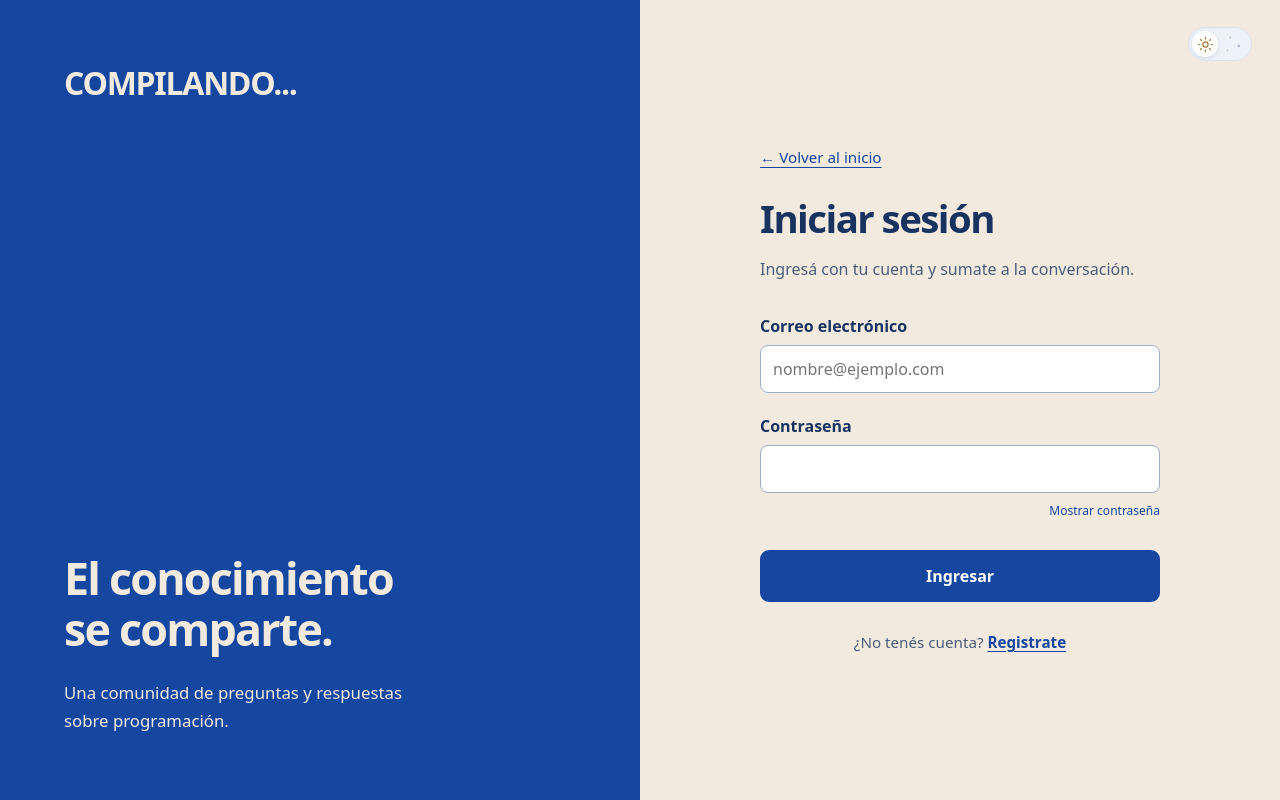
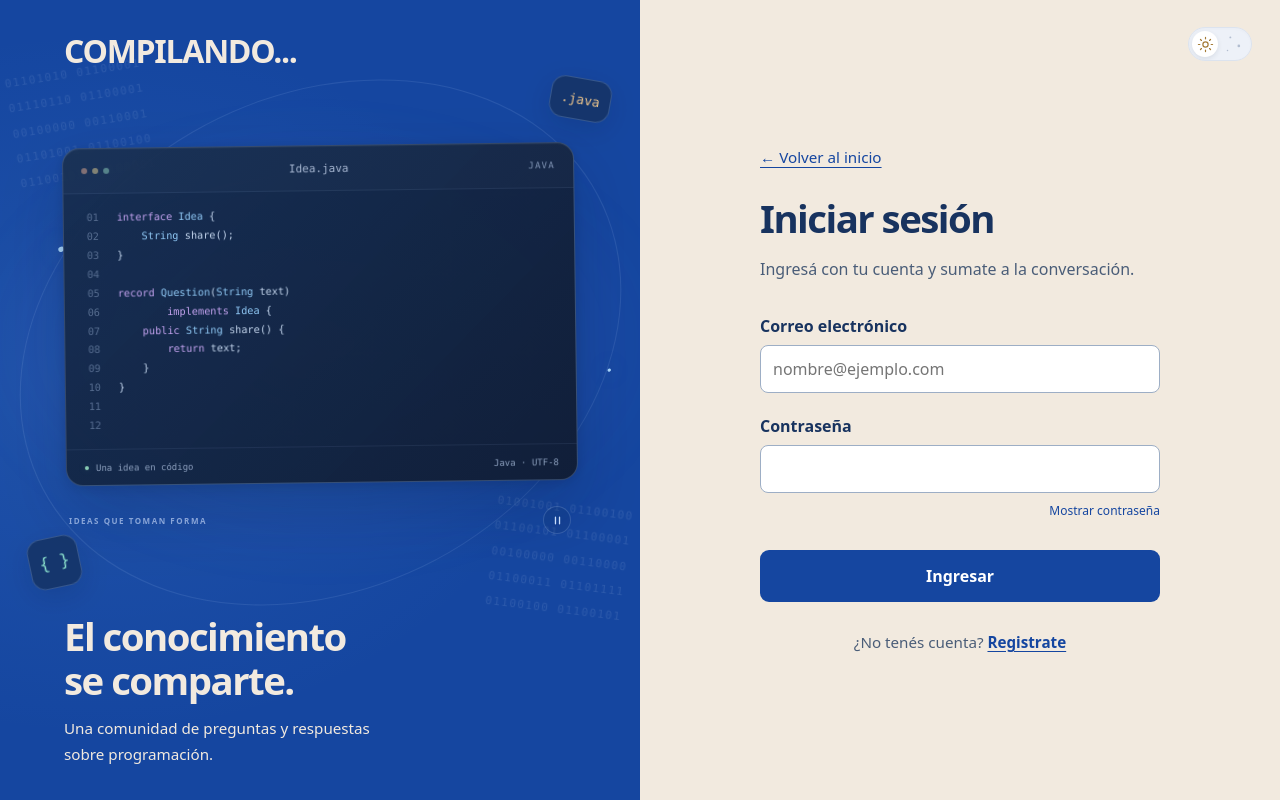
Before and after one commit to FacuArmando/Compilando..., a Flask app: template compilando/templates/auth/login.html in a window 1280 px wide. Run offline with Flask 3, Linux system fonts and the light colour scheme; the template is opened without the code that fills it, so the values that code supplies are empty.

Commit message:
feat(ui): agregar animación de Java y binario en login y registro

```diff
--- a/compilando/static/css/app.css
+++ b/compilando/static/css/app.css
@@ -197,7 +197,6 @@ button:focus-visible {
 }
 
 .auth-visual {
-  /* Este panel queda preparado para incorporar una foto como fondo más adelante. */
   display: flex;
   flex-direction: column;
   justify-content: space-between;
--- /dev/null
+++ b/compilando/static/css/auth-code.css
@@ -0,0 +1,203 @@
+/* Escena decorativa de Java; no comparte estado con los formularios. */
+.auth-visual {
+  position: relative;
+  isolation: isolate;
+  overflow: hidden;
+  gap: clamp(32px, 4vh, 52px);
+  background-image: radial-gradient(ellipse at 15% 48%, #78b7ff1c, transparent 60%);
+}
+
+.auth-visual::before {
+  position: absolute;
+  z-index: -1;
+  inset: 0;
+  background-image: radial-gradient(#d0e2ff25 0.7px, transparent 0.7px);
+  background-size: 24px 24px;
+  mask-image: radial-gradient(ellipse at 48% 46%, #000, transparent 65%);
+  content: "";
+  pointer-events: none;
+}
+
+.auth-visual-copy { margin-top: 0; }
+.auth-code-scene {
+  position: relative;
+  display: flex;
+  flex: 1;
+  flex-direction: column;
+  justify-content: center;
+  min-width: 0;
+  min-height: 344px;
+  width: 100%;
+  max-width: 560px;
+  margin: 10px auto;
+  perspective: 1000px;
+  color: #deebff;
+  --code-line-height: 1.85;
+}
+
+.auth-code-atmosphere { position: absolute; inset: -30px -40px; pointer-events: none; }
+.auth-code-atmosphere::before {
+  position: absolute;
+  inset: 8% -10%;
+  border-radius: 50%;
+  background: radial-gradient(ellipse, #6ecbff26, #7394ff0a 52%, transparent 72%);
+  filter: blur(18px);
+  content: "";
+}
+.auth-code-orbit {
+  position: absolute;
+  width: 90%;
+  height: 90%;
+  top: 5%;
+  left: 5%;
+  border: 1px solid #bad7ff1c;
+  border-radius: 50%;
+  transform: rotate(-28deg) scaleX(1.18);
+}
+.auth-code-orbit::before, .auth-code-orbit::after {
+  position: absolute;
+  width: 5px;
+  height: 5px;
+  border-radius: 50%;
+  background: #addbff;
+  box-shadow: 0 0 18px #8dd1ff99;
+  content: "";
+}
+.auth-code-orbit::before { left: 20%; top: 8%; }
+.auth-code-orbit::after { right: 11%; bottom: 17%; width: 3px; height: 3px; }
+.auth-code-stream {
+  position: absolute;
+  color: #d3e6ff;
+  opacity: .13;
+  font: 11px/2.3 ui-monospace, SFMono-Regular, Menlo, Consolas, monospace;
+  letter-spacing: .13em;
+  white-space: nowrap;
+}
+.auth-code-stream-one { top: 0; left: -12px; transform: rotate(-9deg); }
+.auth-code-stream-two { bottom: -10px; right: -12px; transform: rotate(7deg); }
+.auth-code-symbol {
+  position: absolute;
+  z-index: 2;
+  display: grid;
+  place-items: center;
+  border: 1px solid #aecbff38;
+  border-radius: 14px;
+  background: #143367e6;
+  box-shadow: 0 8px 28px #00153524;
+  font: 17px/1 ui-monospace, SFMono-Regular, Menlo, Consolas, monospace;
+}
+.auth-code-symbol-braces { bottom: 28px; left: 5px; width: 51px; height: 51px; transform: rotate(-12deg); color: #89decb; }
+.auth-code-symbol-java { top: 10px; right: 5px; width: 61px; height: 42px; transform: rotate(10deg); color: #ebc38b; font-size: 13px; }
+
+.auth-code-window {
+  position: relative;
+  z-index: 1;
+  width: 100%;
+  overflow: hidden;
+  border: 1px solid #aac9ff3b;
+  border-radius: 17px;
+  background: linear-gradient(135deg, #152d51f5, #101d36fa);
+  box-shadow: 0 28px 65px #04163233, 0 3px 12px #04163220, inset 0 1px #ffffff0a;
+  transform: rotate(-2deg);
+  transform-origin: center;
+}
+.auth-code-toolbar {
+  display: flex;
+  align-items: center;
+  gap: 12px;
+  min-width: 0;
+  height: 45px;
+  padding: 0 18px;
+  border-bottom: 1px solid #b3ceff14;
+  background: #d5e6ff05;
+  font: 11px/1 ui-monospace, SFMono-Regular, Menlo, Consolas, monospace;
+}
+.auth-code-dots { display: flex; gap: 5px; flex-shrink: 0; }
+.auth-code-dots i { width: 6px; height: 6px; border-radius: 50%; background: #c7d6ee40; }
+.auth-code-dots i:first-child { background: #e7ad9280; }
+.auth-code-dots i:nth-child(2) { background: #e7d29280; }
+.auth-code-dots i:last-child { background: #92d4be80; }
+.auth-code-filename { margin: 0 auto; color: #a6b7d2; }
+.auth-code-language { color: #8195b6; font-size: 9px; letter-spacing: .14em; }
+.auth-code-editor {
+  display: flex;
+  gap: clamp(12px, 1.4vw, 22px);
+  padding: 22px 18px 18px;
+  font: clamp(10px, .87vw, 13px)/var(--code-line-height) ui-monospace, SFMono-Regular, Menlo, Consolas, monospace;
+}
+.auth-code-gutter { flex: 0 0 17px; color: #566c8f; user-select: none; text-align: right; }
+.auth-code-source {
+  flex: 1;
+  min-width: 0;
+  height: calc(12em * var(--code-line-height));
+  overflow: hidden;
+  margin: 0;
+  color: #c4d5ed;
+  font: inherit;
+  tab-size: 4;
+  white-space: pre;
+}
+.auth-code-source code { font: inherit; }
+.auth-code-keyword { color: #c6a4f1; }
+.auth-code-type { color: #91c9f6; }
+.auth-code-string { color: #9dd8be; }
+.auth-code-number { color: #e8bf86; }
+.auth-code-comment { color: #6f89a8; }
+.auth-code-caret { display: inline-block; width: 1.5px; height: 1.15em; margin-left: 2px; vertical-align: -.2em; background: #95dbc6; }
+[data-code-mode="binary"] .auth-code-source { color: #8acfc5; letter-spacing: .055em; }
+.auth-code-footer {
+  display: flex;
+  align-items: center;
+  justify-content: space-between;
+  gap: 12px;
+  min-height: 36px;
+  padding: 0 18px;
+  border-top: 1px solid #b3ceff14;
+  color: #8b9fbd;
+  font: 9px/1.4 ui-monospace, SFMono-Regular, Menlo, Consolas, monospace;
+}
+.auth-code-footer > span:first-child { display: flex; align-items: center; gap: 7px; }
+.auth-code-status-dot { width: 4px; height: 4px; border-radius: 50%; background: #88cdb4; box-shadow: 0 0 8px #88cdb433; }
+.auth-code-controls { position: relative; z-index: 2; display: flex; justify-content: space-between; align-items: center; gap: 12px; margin-top: 28px; padding: 0 5px; }
+.auth-code-caption { color: #d3e3ff99; font-size: 8px; font-weight: 600; letter-spacing: .19em; }
+.auth-code-pause { display: grid; place-items: center; width: 28px; height: 28px; border: 1px solid #b5d1ff33; border-radius: 50%; background: #142d5724; color: #c8dcfa; cursor: pointer; }
+.auth-code-pause[hidden], .auth-code-play-icon { display: none; }
+.auth-code-pause:hover { background: #bdd9ff1c; border-color: #b5d1ff80; }
+.auth-code-pause svg { width: 13px; height: 13px; }
+.auth-code-pause[aria-pressed="true"] .auth-code-pause-icon { display: none; }
+.auth-code-pause[aria-pressed="true"] .auth-code-play-icon { display: block; }
+
+[data-code-running] .auth-code-window { animation: auth-code-float 12s ease-in-out infinite; }
+[data-code-running] .auth-code-caret { animation: auth-code-blink 1.1s steps(2, start) infinite; }
+[data-code-running] .auth-code-stream-one { animation: auth-code-drift 17s ease-in-out infinite alternate; }
+[data-code-running] .auth-code-stream-two { animation: auth-code-drift 21s ease-in-out -8s infinite alternate-reverse; }
+[data-code-running="false"] :is(.auth-code-window, .auth-code-caret, .auth-code-stream) { animation-play-state: paused; }
+[data-code-running="false"] .auth-code-caret { opacity: .5; }
+
+:root[data-theme="dark"] .auth-code-window { background: linear-gradient(135deg, #17263df5, #101a2afa); border-color: #7899c542; box-shadow: 0 30px 65px #00000033, inset 0 1px #ffffff08; }
+:root[data-theme="dark"] .auth-code-symbol { background: #192c46; border-color: #7899c538; }
+:root[data-theme="dark"] .auth-code-atmosphere::before { opacity: .65; }
+
+@keyframes auth-code-float {
+  0%, 100% { transform: translateY(3px) rotate(-2deg); }
+  50% { transform: translateY(-5px) rotate(-.7deg); }
+}
+@keyframes auth-code-blink { to { opacity: 0; } }
+@keyframes auth-code-drift { to { translate: 0 -24px; opacity: .06; } }
+
+@media (min-width: 761px) and (max-height: 800px) {
+  .auth-visual { gap: 24px; padding-block: 32px; }
+  .auth-code-scene { min-height: 300px; margin-block: 4px; }
+  .auth-code-editor { padding-block: 14px; font-size: clamp(10px, .8vw, 12px); }
+  .auth-code-controls { margin-top: 18px; }
+  .auth-visual-title { font-size: clamp(2rem, 3vw, 3rem); }
+  .auth-visual-description { margin-top: 14px; font-size: .95rem; }
+}
+@media (max-width: 760px) {
+  .auth-code-scene { display: none; }
+  .auth-visual { gap: 0; }
+  .auth-brand { padding-right: 66px; font-size: clamp(1.3rem, 5vw, 1.5rem); }
+}
+@media (prefers-reduced-motion: reduce) {
+  .auth-code-scene *, .auth-code-scene *::before, .auth-code-scene *::after { animation: none !important; }
+}
--- /dev/null
+++ b/compilando/static/js/auth-code.js
@@ -0,0 +1,193 @@
+/* Una escena local de texto. Nunca lee los campos del formulario ni ejecuta Java. */
+(() => {
+  const snippets = [
+    {
+      file: 'Idea.java',
+      code: 'interface Idea {\n    String share();\n}\n\nrecord Question(String text)\n        implements Idea {\n    public String share() {\n        return text;\n    }\n}',
+    },
+    {
+      file: 'Community.java',
+      code: 'import java.util.List;\n\nclass Community {\n    public static void main(String[] args) {\n        var ideas = List.of(\n            "ask", "share",\n            "learn"\n        );\n        ideas.forEach(System.out::println);\n    }\n}',
+    },
+    {
+      file: 'Developer.java',
+      code: 'abstract class Person {\n    abstract String contribute();\n}\n\nclass Developer extends Person {\n    @Override\n    String contribute() {\n        return "A new idea.";\n    }\n}',
+    },
+    {
+      file: 'Learning.java',
+      code: 'import java.util.stream.Stream;\n\nclass Learning {\n    public static void main(String[] args) {\n        Stream.of("ideas", "code")\n            .map(String::toUpperCase)\n            .forEach(System.out::println);\n    }\n}',
+    },
+  ];
+  const keywords = new Set('abstract class extends implements import interface new public record return static var void'.split(' '));
+  const types = new Set('Community Developer Idea Learning List Person Question Stream String System'.split(' '));
+  const tokenPattern = /\/\/[^\n]*|"(?:\\.|[^"\\])*"?|\b[A-Za-z_]\w*\b|\b\d+\b/g;
+  const reducedMotion = window.matchMedia('(prefers-reduced-motion: reduce)');
+  const wideScreen = window.matchMedia('(min-width: 761px)');
+
+  function paint(node, text, binary) {
+    if (binary) {
+      node.textContent = text;
+      return;
+    }
+    const fragment = document.createDocumentFragment();
+    let offset = 0;
+    for (const match of text.matchAll(tokenPattern)) {
+      fragment.append(document.createTextNode(text.slice(offset, match.index)));
+      const word = match[0];
+      const kind = word.startsWith('//') ? 'comment'
+        : word.startsWith('"') ? 'string'
+          : keywords.has(word) ? 'keyword'
+            : types.has(word) ? 'type'
+              : /^\d+$/.test(word) ? 'number' : null;
+      if (kind) {
+        const span = document.createElement('span');
+        span.className = `auth-code-${kind}`;
+        span.textContent = word;
+        fragment.append(span);
+      } else {
+        fragment.append(document.createTextNode(word));
+      }
+      offset = match.index + word.length;
+    }
+    fragment.append(document.createTextNode(text.slice(offset)));
+    node.replaceChildren(fragment);
+  }
+
+  // Una ventana de bytes UTF-8 del mismo fragmento, agrupados de a tres por fila.
+  function toBinary(text) {
+    const bytes = Array.from(new TextEncoder().encode(text)).slice(0, 36);
+    const rows = [];
+    for (let index = 0; index < bytes.length; index += 3) {
+      rows.push(bytes.slice(index, index + 3).map(byte => byte.toString(2).padStart(8, '0')).join(' '));
+    }
+    return rows.join('\n');
+  }
+
+  document.querySelectorAll('[data-code-scene]').forEach(scene => {
+    const source = scene.querySelector('[data-code-source]');
+    const filename = scene.querySelector('[data-code-filename]');
+    const status = scene.querySelector('[data-code-status]');
+    const encoding = scene.querySelector('[data-code-encoding]');
+    const pause = scene.querySelector('[data-code-pause]');
+    let index = 0;
+    let phase = 'typing';
+    let elapsed = 0;
+    let nextCharacter = 0;
+    let cursor = 0;
+    let last = 0;
+    let lastPaint = 0;
+    let frame = 0;
+    let manuallyPaused = false;
+    let binary = toBinary(snippets[index].code);
+
+    function setMode(mode) {
+      scene.dataset.codeMode = mode;
+      encoding.textContent = mode === 'binary' ? 'UTF-8 → 0101' : 'Java · UTF-8';
+    }
+
+    function still() {
+      phase = 'hold';
+      elapsed = 0;
+      cursor = snippets[index].code.length;
+      setMode('java');
+      filename.textContent = snippets[index].file;
+      status.textContent = 'Una idea en código';
+      paint(source, snippets[index].code, false);
+    }
+
+    function changePhase(next) {
+      phase = next;
+      elapsed = 0;
+      lastPaint = 0;
+      if (next === 'morph') {
+        setMode('binary');
+        status.textContent = 'Cada carácter, una secuencia';
+      } else if (next === 'erase') {
+        status.textContent = 'Otra forma de pensarlo';
+      } else if (next === 'typing') {
+        index = (index + 1 + Math.floor(Math.random() * (snippets.length - 1))) % snippets.length;
+        binary = toBinary(snippets[index].code);
+        cursor = 0;
+        nextCharacter = 0;
+        setMode('java');
+        filename.textContent = snippets[index].file;
+        status.textContent = 'Una idea en código';
+      }
+    }
+
+    function tick(now) {
+      elapsed += Math.min(now - last, 80);
+      last = now;
+      const code = snippets[index].code;
+      if (phase === 'typing') {
+        const previous = cursor;
+        while (elapsed >= nextCharacter && cursor < code.length) {
+          const character = code[cursor++];
+          nextCharacter += character === '\n' ? 95 : /[;{}]/.test(character) ? 65 : 12 + Math.random() * 23;
+        }
+        if (cursor !== previous) paint(source, code.slice(0, cursor), false);
+        if (cursor === code.length) changePhase('hold');
+      } else if (phase === 'hold' && elapsed > 2300) {
+        changePhase('morph');
+      } else if (phase === 'morph') {
+        if (elapsed > 1600) {
+          paint(source, binary, true);
+          changePhase('binary');
+          status.textContent = 'La misma idea, en binario';
+        } else if (elapsed - lastPaint > 65) {
+          const progress = elapsed / 1600;
+          const target = binary.split('\n');
+          const original = code.split('\n');
+          const rows = target.map((row, line) => Array.from(row, (character, column) => {
+            const arrival = (line * row.length + column) / binary.length;
+            if (progress > arrival + .15) return character;
+            if (progress > arrival - .2) return character === ' ' ? ' ' : Math.random() > .5 ? '1' : '0';
+            return original[line]?.[column] || ' ';
+          }).join(''));
+          paint(source, rows.join('\n'), true);
+          lastPaint = elapsed;
+        }
+      } else if (phase === 'binary' && elapsed > 1700) {
+        changePhase('erase');
+      } else if (phase === 'erase') {
+        const remaining = Math.max(0, binary.length - Math.floor(elapsed / 3));
+        if (elapsed - lastPaint > 30) {
+          paint(source, binary.slice(0, remaining), true);
+          lastPaint = elapsed;
+        }
+        if (remaining === 0) changePhase('typing');
+      }
+      frame = window.requestAnimationFrame(tick);
+    }
+
+    function sync() {
+      window.cancelAnimationFrame(frame);
+      frame = 0;
+      if (reducedMotion.matches) still();
+      pause.hidden = reducedMotion.matches;
+      const running = !reducedMotion.matches && wideScreen.matches && !document.hidden && !manuallyPaused;
+      scene.dataset.codeRunning = String(running);
+      if (running) {
+        last = performance.now();
+        frame = window.requestAnimationFrame(tick);
+      }
+    }
+
+    pause.addEventListener('click', () => {
+      manuallyPaused = !manuallyPaused;
+      pause.setAttribute('aria-pressed', String(manuallyPaused));
+      pause.setAttribute('aria-label', manuallyPaused ? 'Reanudar animación de código' : 'Pausar animación de código');
+      sync();
+    });
+    reducedMotion.addEventListener('change', sync);
+    wideScreen.addEventListener('change', sync);
+    document.addEventListener('visibilitychange', sync);
+    window.addEventListener('pagehide', () => {
+      window.cancelAnimationFrame(frame);
+      scene.dataset.codeRunning = 'false';
+    });
+    window.addEventListener('pageshow', sync);
+    paint(source, snippets[index].code, false);
+    sync();
+  });
+})();
--- a/compilando/templates/auth/_visual.html
+++ b/compilando/templates/auth/_visual.html
@@ -1,5 +1,46 @@
 <aside class="auth-visual" aria-label="La comunidad Compilando">
   <p class="auth-brand">COMPILANDO...</p>
+  <div class="auth-code-scene" data-code-scene>
+    <div class="auth-code-atmosphere" aria-hidden="true">
+      <div class="auth-code-orbit"></div>
+      <span class="auth-code-stream auth-code-stream-one">01101010 01100001<br>01110110 01100001<br>00100000 00110001<br>01101001 01100100<br>01100101 01100001</span>
+      <span class="auth-code-stream auth-code-stream-two">01001001 01100100<br>01100101 01100001<br>00100000 00110000<br>01100011 01101111<br>01100100 01100101</span>
+      <span class="auth-code-symbol auth-code-symbol-braces">{ }</span>
+      <span class="auth-code-symbol auth-code-symbol-java">.java</span>
+    </div>
+    <div class="auth-code-window" aria-hidden="true">
+      <div class="auth-code-toolbar">
+        <span class="auth-code-dots"><i></i><i></i><i></i></span>
+        <span class="auth-code-filename" data-code-filename>Idea.java</span>
+        <span class="auth-code-language">JAVA</span>
+      </div>
+      <div class="auth-code-editor">
+        <div class="auth-code-gutter">01<br>02<br>03<br>04<br>05<br>06<br>07<br>08<br>09<br>10<br>11<br>12</div>
+        <pre class="auth-code-source"><code data-code-source>interface Idea {
+    String share();
+}
+
+record Question(String text)
+        implements Idea {
+    public String share() {
+        return text;
+    }
+}</code><span class="auth-code-caret"></span></pre>
+      </div>
+      <div class="auth-code-footer">
+        <span><span class="auth-code-status-dot"></span><span data-code-status>Una idea en código</span></span>
+        <span data-code-encoding>Java · UTF-8</span>
+      </div>
+    </div>
+    <div class="auth-code-controls">
+      <span class="auth-code-caption" aria-hidden="true">IDEAS QUE TOMAN FORMA</span>
+      <button class="auth-code-pause" type="button" data-code-pause
+              aria-pressed="false" aria-label="Pausar animación de código" hidden>
+        <svg class="auth-code-pause-icon" viewBox="0 0 16 16" fill="none" aria-hidden="true"><path d="M5.5 4v8m5-8v8" stroke="currentColor" stroke-width="1.6" stroke-linecap="round"/></svg>
+        <svg class="auth-code-play-icon" viewBox="0 0 16 16" fill="none" aria-hidden="true"><path d="m6 4 6 4-6 4V4Z" stroke="currentColor" stroke-width="1.4" stroke-linejoin="round"/></svg>
+      </button>
+    </div>
+  </div>
   <div class="auth-visual-copy">
     <p class="auth-visual-title">El conocimiento<br>se comparte.</p>
     <p class="auth-visual-description">
@@ -7,3 +48,4 @@
     </p>
   </div>
 </aside>
+<script src="{{ url_for('static', filename='js/auth-code.js') }}" defer></script>
--- a/compilando/templates/auth/login.html
+++ b/compilando/templates/auth/login.html
@@ -1,6 +1,9 @@
 {% extends 'base.html' %}
 {% block title %}Iniciar sesión · COMPILANDO...{% endblock %}
 {% block main_class %}auth-main{% endblock %}
+{% block styles %}
+  <link rel="stylesheet" href="{{ url_for('static', filename='css/auth-code.css') }}">
+{% endblock %}
 {% block content %}
   {% include 'auth/_login_screen.html' %}
   <script src="{{ url_for('static', filename='js/passwords.js') }}" defer></script>
--- a/compilando/templates/auth/register.html
+++ b/compilando/templates/auth/register.html
@@ -1,6 +1,9 @@
 {% extends 'base.html' %}
 {% block title %}Crear una cuenta · COMPILANDO...{% endblock %}
 {% block main_class %}auth-main{% endblock %}
+{% block styles %}
+  <link rel="stylesheet" href="{{ url_for('static', filename='css/auth-code.css') }}">
+{% endblock %}
 {% block content %}
 <div class="auth-screen">
   {% include 'auth/_visual.html' %}
```
Also changed, not shown: docs/apariencia.md (+17 -0 lines).
